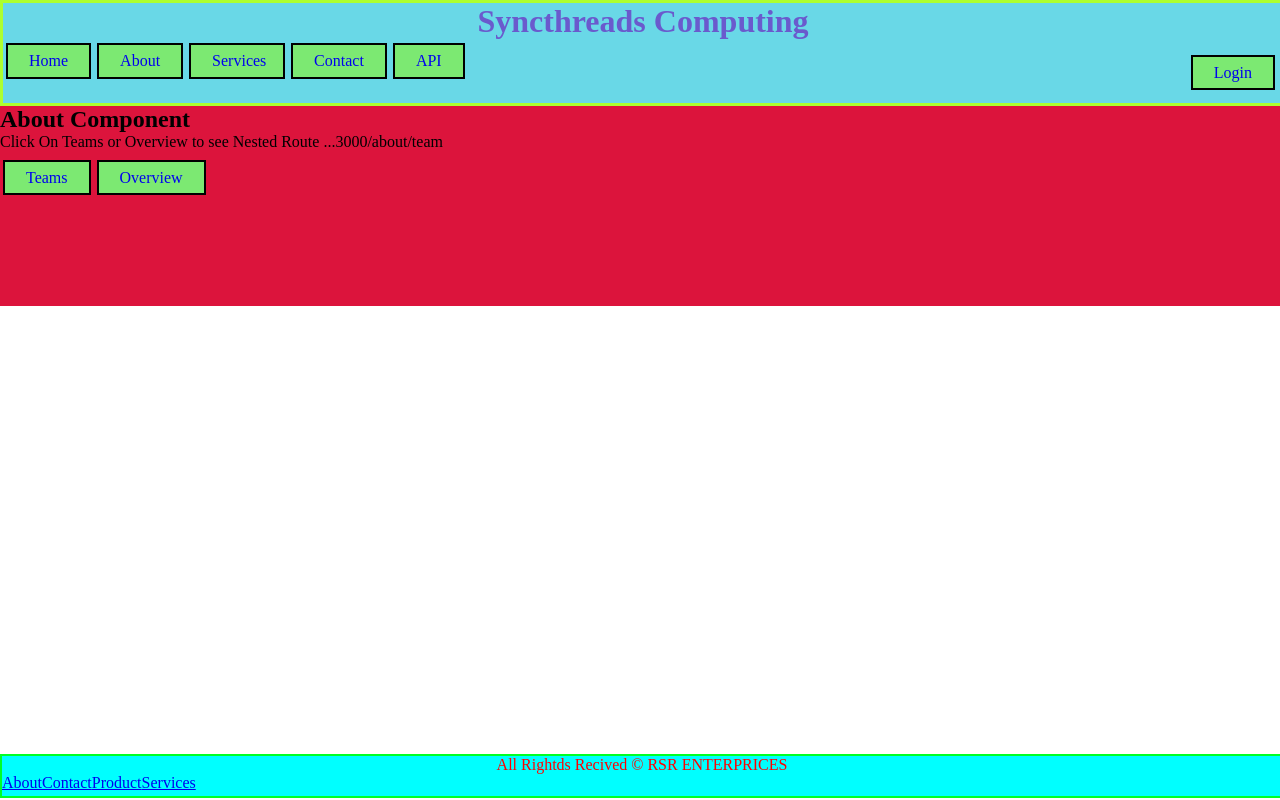
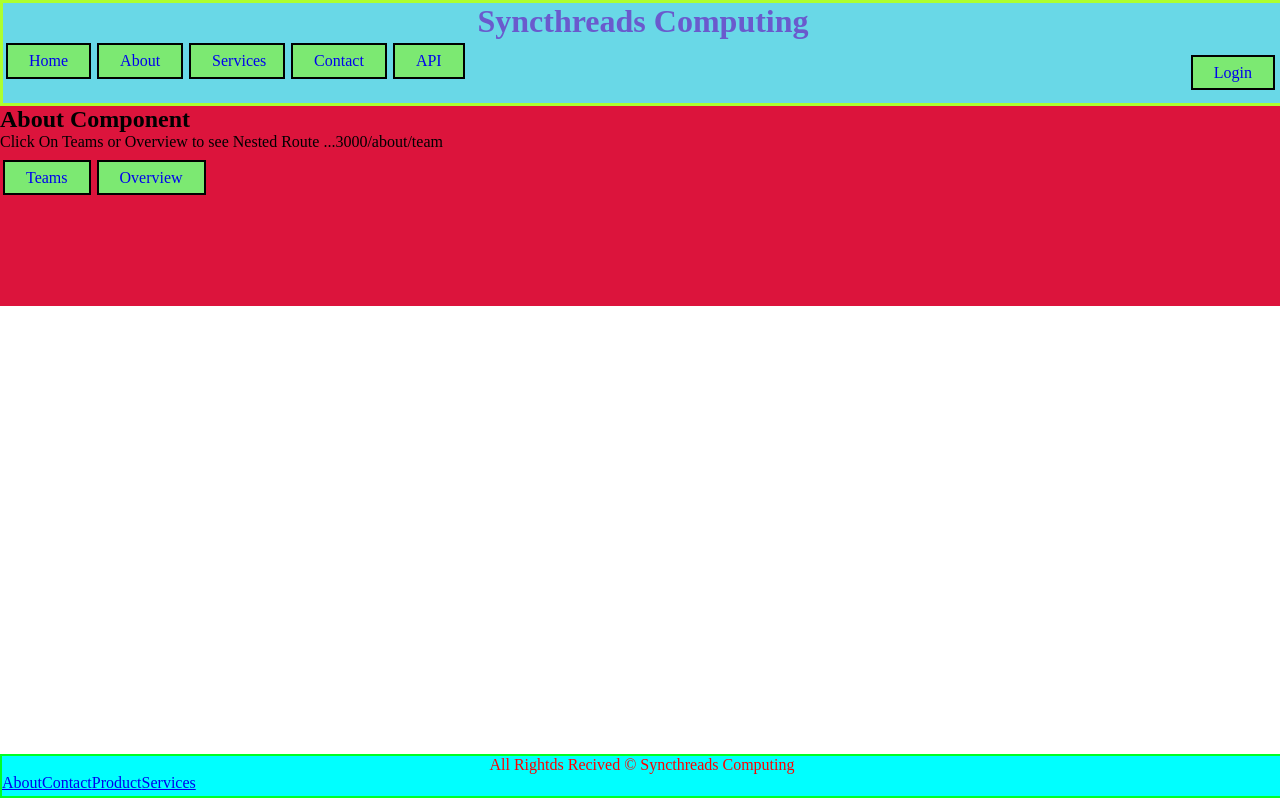
Before and after one commit to saiprasadpagar/Syncthreads, a React (Create React App) app: page /about in a window 1280 px wide. Built offline with nearby package versions, Linux system fonts and the light colour scheme.

Commit message:
footer Change

```diff
--- a/src/Components/Footer/Footer.js
+++ b/src/Components/Footer/Footer.js
@@ -18,7 +18,7 @@ const FooterPage =()=>{
     return (<>
 
     <footer className = "mainFooter">
-<p> All Rightds Recived &copy; RSR ENTERPRICES</p>
+<p> All Rightds Recived &copy; Syncthreads Computing</p>
 <nav>
 <ul >
 <Link to="about" > About</Link>
```
